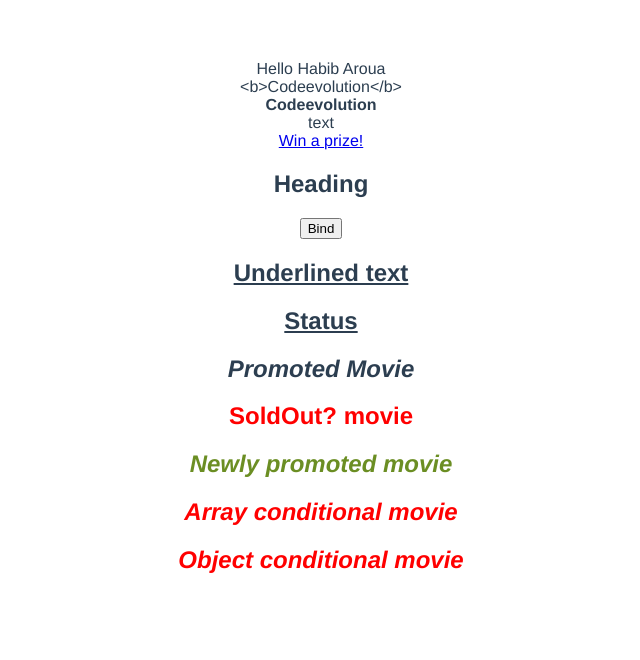
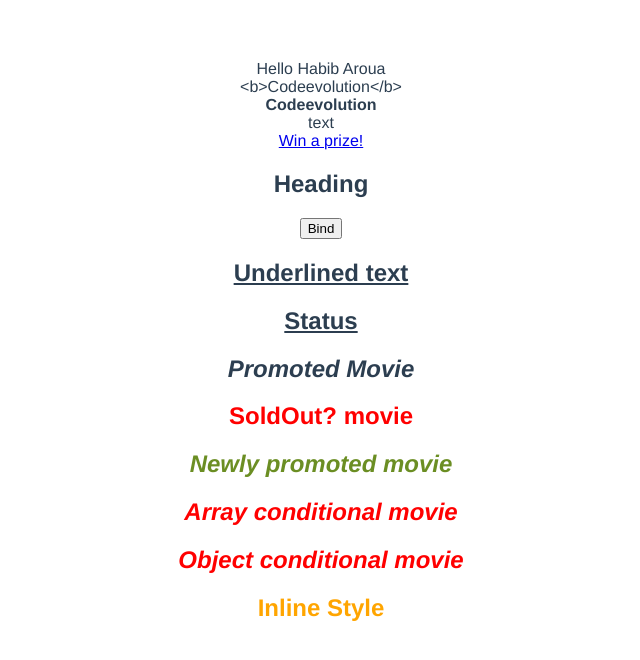
Before and after one commit to HabibAroua/coding_with_vuejs, a Vue app in the folder hello-world/: page / in a window 1280 px wide. Shown: the top 660 px of the page, without its empty margins (319-959 px from the left). Built offline with nearby package versions, Linux system fonts and the light colour scheme.

Commit message:
Binding styles part 1

```diff
--- a/hello-world/src/App.vue
+++ b/hello-world/src/App.vue
@@ -16,6 +16,8 @@
   <h2 v-bind:class="{ promoted: isPromoted, new: !isSoldOut, 'sold-out': isSoldOut }" >
     Object conditional movie
   </h2>
+
+  <h2 v-bind:style="{color: highlightColor}">Inline Style</h2>
 </template>
 
 <script>
@@ -34,10 +36,11 @@
         isDisabled: false,
         status: 'success',
         isPromoted: true,
-        isSoldOut: true
+        isSoldOut: true,
+        highlightColor: 'orange'
       };
     }
-
+  //Font Size
   }
 </script>
 
```
